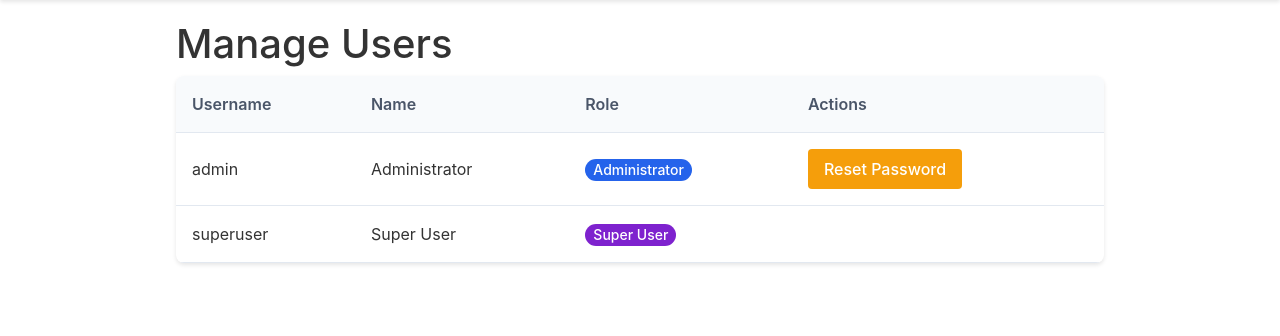
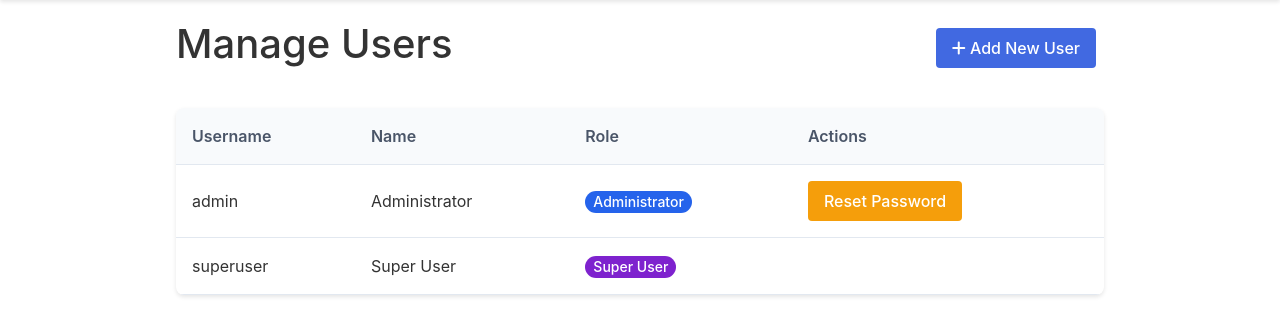
Before and after one commit to nonsonwune/sgk_export, a Flask app: page /admin/users in a window 1280 px wide. Shown: the part 82-418 px from the top of the page. Run offline with Flask 3, Linux system fonts and the light colour scheme; a user stored in the database is signed in; data comes from the database, SQL or seed files in the repository.

Commit message:
style(ui): standardize admin management UI components - align button styling and layout with user management interface

```diff
--- a/templates/manage_users.html
+++ b/templates/manage_users.html
@@ -4,7 +4,12 @@
 
 {% block content %}
 <div class="container">
-    <h1>Manage Users</h1>
+    <div class="header-actions">
+        <h1>Manage Users</h1>
+        <button class="action-button primary" onclick="showAddUserForm()">
+            <i class="fas fa-plus"></i> Add New User
+        </button>
+    </div>
 
     <div class="table-container">
         <table>
@@ -60,6 +65,31 @@
             <div class="form-actions">
                 <button type="submit" class="btn btn-primary">Reset Password</button>
                 <button type="button" class="btn btn-secondary" onclick="hideResetPasswordForm()">Cancel</button>
+            </div>
+        </form>
+    </div>
+</div>
+
+<!-- Add User Modal -->
+<div id="addUserModal" class="modal">
+    <div class="modal-content">
+        <h2>Add New User</h2>
+        <form method="POST" action="{{ url_for('create_user') }}">
+            <div class="form-group">
+                <label for="username">Username <span class="required">*</span></label>
+                <input type="text" id="username" name="username" required>
+            </div>
+            <div class="form-group">
+                <label for="name">Full Name <span class="required">*</span></label>
+                <input type="text" id="name" name="name" required>
+            </div>
+            <div class="form-group">
+                <label for="password">Password <span class="required">*</span></label>
+                <input type="password" id="password" name="password" required>
+            </div>
+            <div class="form-actions">
+                <button type="submit" class="btn btn-primary">Create User</button>
+                <button type="button" class="btn btn-secondary" onclick="hideAddUserForm()">Cancel</button>
             </div>
         </form>
     </div>
@@ -223,6 +253,26 @@ th {
 .action-button.danger:hover {
     background-color: #b91c1c;
 }
+
+.header-actions {
+    display: flex;
+    justify-content: space-between;
+    align-items: center;
+    margin-bottom: 2rem;
+}
+
+.action-button.primary {
+    background-color: #4169E1;
+    color: white;
+}
+
+.action-button.primary:hover {
+    background-color: #3154b4;
+}
+
+.required {
+    color: #dc2626;
+}
 </style>
 
 <script>
@@ -242,5 +292,13 @@ window.onclick = function(event) {
         event.target.style.display = 'none';
     }
 }
+
+function showAddUserForm() {
+    document.getElementById('addUserModal').style.display = 'block';
+}
+
+function hideAddUserForm() {
+    document.getElementById('addUserModal').style.display = 'none';
+}
 </script>
 {% endblock %}
```
Also changed, not shown: templates/manage_admins.html (+21 -4 lines).
